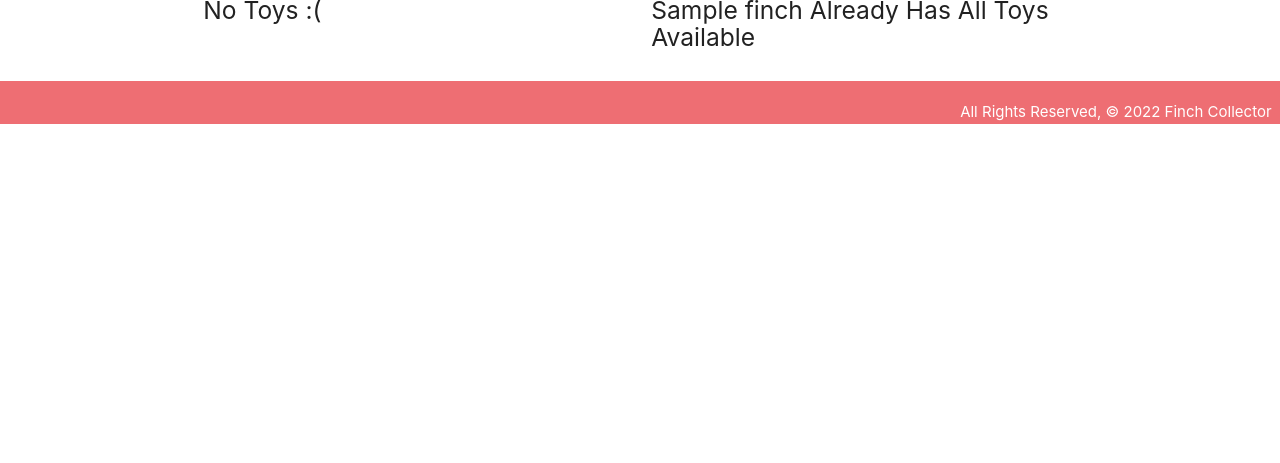
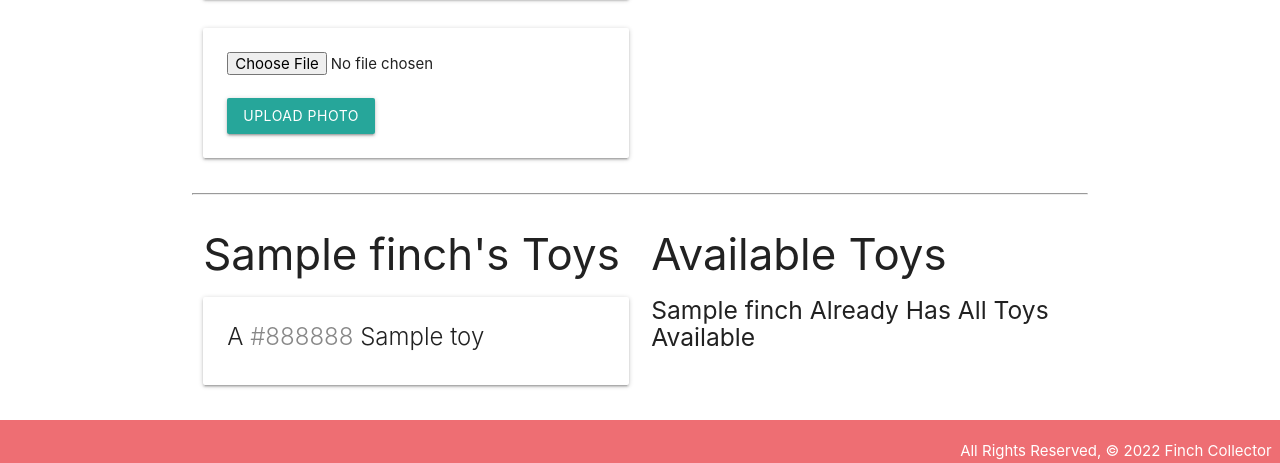
Before and after one commit to Vanillajaviscript/django-mini-project, a Django app: page /finchees/1/ in a window 1280 px wide. Shown: the part 774-1237 px from the top of the page. Before the commit the page ends 898 px from the top, so only its background shows below. Run offline with Django 4.2, Linux system fonts and the light colour scheme; tables that the repository leaves empty hold one stand-in row (values such as "Sample post").

Commit message:
adds photo model, photo view, and admin register for photo

```diff
--- a/main_app/admin.py
+++ b/main_app/admin.py
@@ -1,7 +1,8 @@
 from django.contrib import admin
-from .models import Finch, Feeding, Toy
+from .models import Finch, Feeding, Toy, Photo
 # Register your models here.
 
 admin.site.register(Finch)
 admin.site.register(Feeding)
 admin.site.register(Toy)
+admin.site.register(Photo)
--- a/main_app/models.py
+++ b/main_app/models.py
@@ -7,7 +7,6 @@
     ('L', 'Lunch'),
     ('D', 'Dinner')
 )
-
 class Toy(models.Model):
   name = models.CharField(max_length=50)
   color = models.CharField(max_length=20)
@@ -23,6 +22,7 @@
   breed = models.CharField(max_length=100)
   description = models.TextField(max_length=250)
   age = models.IntegerField()
+  toys = models.ManyToManyField(Toy)
 
   def __str__(self):
     return self.name
@@ -49,3 +49,10 @@
   # change the default sort
   class Meta:
     ordering = ['-date']
+
+class Photo(models.Model):
+    url = models.CharField(max_length=200)
+    finch = models.ForeignKey(Finch, on_delete=models.CASCADE)
+
+    def __str__(self):
+        return f"Photo for finch_id: {self.finch_id} @{self.url}"
--- a/main_app/templates/finchees/detail.html
+++ b/main_app/templates/finchees/detail.html
@@ -21,6 +21,18 @@
         <a href="{% url 'finchees_delete' finch.id %}">Delete</a>
       </div>
     </div>
+    <!-- Insert photo markup below this comment -->
+    {% for photo in finch.photo_set.all %}
+      <img class="responsive-img card-panel" src="{{photo.url}}">
+    {% empty %}
+      <div class="card-panel teal-text center-align">No Photos Uploaded</div>
+    {% endfor %}
+    <form action="{% url 'add_photo' finch.id %}" enctype="multipart/form-data" method="POST" class="card-panel">
+      {% csrf_token %}
+      <input type="file" name="photo-file">
+      <br><br>
+      <input type="submit" class="btn" value="Upload Photo">
+    </form>
   </div>
   <div class="col s6">
     <form action="{% url 'add_feeding' finch.id %}" method="post">
@@ -64,9 +76,10 @@
         </div>
       {% endfor %}
     {% else %}
-      <h5>No Toys :(</h5>
+      <h5>No Toys</h5>
     {% endif %}
   </div>
+
   <div class="col s6">
     <h3>Available Toys</h3>
     {% if toys.count %}
@@ -90,17 +103,14 @@
     {% endif %}
   </div>
 <script>
-  // create a datepicker
-  var dateEl = document.getElementById('id_date');
+let dateEl = document.getElementById('id_date');
   M.Datepicker.init(dateEl, {
     format: 'yyyy-mm-dd',
     defaultDate: new Date(),
     setDefaultDate: true,
     autoClose: true
   });
-
-  // initialize the meal select
-  var selectEl = document.getElementById('id_meal');
+let selectEl = document.getElementById('id_meal');
   M.FormSelect.init(selectEl);
 </script>
 {% endblock %}
--- a/main_app/urls.py
+++ b/main_app/urls.py
@@ -10,10 +10,11 @@
   path('finchees/<int:pk>/update/', views.FinchUpdate.as_view(), name='finchees_update'),
   path('finchees/<int:pk>/delete/', views.FinchDelete.as_view(), name='finchees_delete'),
   path('finchees/<int:finch_id>/add_feeding/', views.add_feeding, name='add_feeding'),
+  path('finchees/<int:finch_id>/assoc_toy/<int:toy_id>/', views.assoc_toy, name='assoc_toy'),
+  path('finchees/<int:finch_id>/add_photo/', views.add_photo, name='add_photo'),
   path('toys/', views.ToyList.as_view(), name='toys_index'),
   path('toys/<int:pk>/', views.ToyDetail.as_view(), name='toys_detail'),
   path('toys/create/', views.ToyCreate.as_view(), name='toys_create'),
   path('toys/<int:pk>/update/', views.ToyUpdate.as_view(), name='toys_update'),
   path('toys/<int:pk>/delete/', views.ToyDelete.as_view(), name='toys_delete'),
-  path('finchees/<int:finch_id>/assoc_toy/<int:toy_id>/', views.assoc_toy, name='assoc_toy'),
 ]
--- a/main_app/views.py
+++ b/main_app/views.py
@@ -1,8 +1,13 @@
 from django.shortcuts import render, redirect
 from django.views.generic.edit import CreateView, UpdateView, DeleteView
 from django.views.generic import ListView, DetailView
-from .models import Finch, Toy
+from .models import Finch, Toy, Photo
 from .forms import FeedingForm
+import uuid
+import boto3
+
+S3_BASE_URL='https://s3-us-west-2.amazonaws.com/'
+BUCKET='finch-collector-django'
 
 class FinchCreate(CreateView):
   model = Finch
@@ -65,3 +70,18 @@
 class ToyDelete(DeleteView):
   model = Toy
   success_url = '/toys/'
+
+def add_photo(request, finch_id):
+    photo_file = request.FILES.get('photo-file', None)
+    if photo_file:
+        s3 = boto3.client('s3')
+        key = uuid.uuid4().hex[:6] + photo_file.name[photo_file.name.rfind('.'):]
+        print(key)
+        try:
+            s3.upload_fileobj(photo_file, BUCKET, key)
+            url = f"{S3_BASE_URL}{BUCKET}/{key}"
+            photo = Photo(url=url, finch_id=finch_id)
+            photo.save()
+        except:
+            print('An error occurred uploading file to S3')
+    return redirect('detail', finch_id=finch_id)
```
Also changed, not shown: main_app/migrations/0001_initial.py, main_app/migrations/0002_photo.py, main_app/migrations/0002_rename_cat_feeding_finch.py (deleted).
